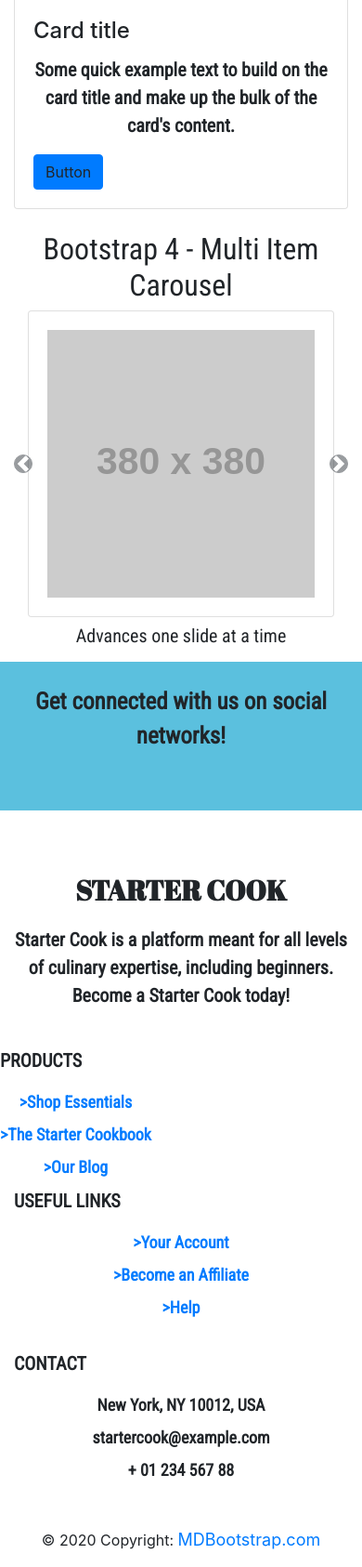
After one commit to Alyssa-rivera/starter-cook, a Flask app: page /how_to in a window 390 px wide. The commit adds this page. Shown: the part 1860-3546 px from the top of the page at 93% size. Run offline with Flask 2, Linux system fonts and the light colour scheme; grey boxes labelled with a size stand in for pictures from a placeholder-image service; some libraries are stand-ins or nearby versions; some web fonts are replaced.

Commit message:
fix the logo

```diff
--- a/app.py
+++ b/app.py
@@ -49,6 +49,10 @@ def homepage():
 def base():
     return render_template('base.html')
 
+@app.route('/how_to')
+def how_to():
+    return render_template('how_to.html')
+
 
 # ________________________________________Routes section API/Learn More________________________________________________________
 import requests
@@ -63,10 +67,6 @@ querystring = {"restaurant_tagcategory_standalone":"10591","lunit":"km","restaur
 app.config['GIPHY_KEY'] = 'https://tripadvisor1.p.rapidapi.com/restaurants/list'
 response = requests.get('https://tripadvisor1.p.rapidapi.com/restaurants/list').json()
 querystring = {"restaurant_tagcategory_standalone":"10591","lunit":"km","restaurant_tagcategory":"10591","limit":"30","restaurant_mealtype":"lobster","currency":"USD","lang":"en_US","location_id":"293919"}
-# <<<<<<< HEAD
-
-# =======
-# >>>>>>> 884455f17ab56d6e1a8fb2a8b677811adfefbe1b
 
 headers = {
     'x-rapidapi-host': "tripadvisor1.p.rapidapi.com",
--- a/templates/base.html
+++ b/templates/base.html
@@ -47,7 +47,7 @@
         <a class="nav-link" href="/community">Community Page</a>
     </li>
     </ul>
-    <img id="logo" src="https://i.ibb.co/MfyxK2h/Screen-Shot-2020-07-29-at-12-33-59-AM.png" alt="starter-cook logo" height="90" width="90">
+    <img id="logo" src="https://i.ibb.co/H2rZGCD/Screen-Shot-2020-07-29-at-12-33-59-AM.png" alt="starter-cook logo" height="90" width="90">
      <a class="navbar-brand" href="#">Starter Cook</a>
   <button class="navbar-toggler" type="button" data-toggle="collapse" data-target="#navbarSupportedContent" aria-controls="navbarSupportedContent" aria-expanded="false" aria-label="Toggle navigation">
     <span class="navbar-toggler-icon"></span>
--- /dev/null
+++ b/templates/how_to.html
@@ -0,0 +1,214 @@
+{% extends "base.html" %}
+
+{% block content %}
+<body>
+    <!--Carousel Wrapper-->
+<div id="multi-item-example" class="carousel slide carousel-multi-item" data-ride="carousel">
+
+  <!--Controls-->
+  <div class="controls-top">
+    <a class="btn-floating" href="#multi-item-example" data-slide="prev"><i class="fas fa-chevron-left"></i></a>
+    <a class="btn-floating" href="#multi-item-example" data-slide="next"><i
+        class="fas fa-chevron-right"></i></a>
+  </div>
+  <!--/.Controls-->
+
+  <!--Indicators-->
+  <ol class="carousel-indicators">
+    <li data-target="#multi-item-example" data-slide-to="0" class="active"></li>
+    <li data-target="#multi-item-example" data-slide-to="1"></li>
+
+  </ol>
+  <!--/.Indicators-->
+
+  <!--Slides-->
+  <div class="carousel-inner" role="listbox">
+
+    <!--First slide-->
+    <div class="carousel-item active">
+
+      <div class="col-md-3" style="float:left">
+       <div class="card mb-2">
+          <img class="card-img-top"
+            src="https://mdbootstrap.com/img/Photos/Horizontal/City/4-col/img%20(60).jpg" alt="Card image cap">
+          <div class="card-body">
+            <h4 class="card-title">Card title</h4>
+            <p class="card-text">Some quick example text to build on the card title and make up the bulk of the
+              card's content.</p>
+            <a class="btn btn-primary">Button</a>
+          </div>
+        </div>
+      </div>
+
+      <div class="col-md-3" style="float:left">
+        <div class="card mb-2">
+          <img class="card-img-top"
+            src="https://mdbootstrap.com/img/Photos/Horizontal/City/4-col/img%20(60).jpg" alt="Card image cap">
+          <div class="card-body">
+            <h4 class="card-title">Card title</h4>
+            <p class="card-text">Some quick example text to build on the card title and make up the bulk of the
+              card's content.</p>
+            <a class="btn btn-primary">Button</a>
+          </div>
+        </div>
+      </div>
+
+      <div class="col-md-3" style="float:left">
+        <div class="card mb-2">
+          <img class="card-img-top"
+            src="https://mdbootstrap.com/img/Photos/Horizontal/City/4-col/img%20(60).jpg" alt="Card image cap">
+          <div class="card-body">
+            <h4 class="card-title">Card title</h4>
+            <p class="card-text">Some quick example text to build on the card title and make up the bulk of the
+              card's content.</p>
+            <a class="btn btn-primary">Button</a>
+          </div>
+        </div>
+      </div>
+
+       <div class="col-md-3" style="float:left">
+       <div class="card mb-2">
+          <img class="card-img-top"
+            src="https://mdbootstrap.com/img/Photos/Horizontal/City/4-col/img%20(60).jpg" alt="Card image cap">
+          <div class="card-body">
+            <h4 class="card-title">Card title</h4>
+            <p class="card-text">Some quick example text to build on the card title and make up the bulk of the
+              card's content.</p>
+            <a class="btn btn-primary">Button</a>
+          </div>
+        </div>
+      </div>
+
+    </div>
+    <!--/.First slide-->
+
+    <!--Second slide-->
+    <div class="carousel-item">
+
+      <div class="col-md-3" style="float:left">
+        <div class="card mb-2">
+          <img class="card-img-top"
+            src="https://mdbootstrap.com/img/Photos/Horizontal/City/4-col/img%20(60).jpg" alt="Card image cap">
+          <div class="card-body">
+            <h4 class="card-title">Card title</h4>
+            <p class="card-text">Some quick example text to build on the card title and make up the bulk of the
+              card's content.</p>
+            <a class="btn btn-primary">Button</a>
+          </div>
+        </div>
+      </div>
+
+      <div class="col-md-3" style="float:left">
+        <div class="card mb-2">
+          <img class="card-img-top"
+            src="https://mdbootstrap.com/img/Photos/Horizontal/City/4-col/img%20(47).jpg" alt="Card image cap">
+          <div class="card-body">
+            <h4 class="card-title">Card title</h4>
+            <p class="card-text">Some quick example text to build on the card title and make up the bulk of the
+              card's content.</p>
+            <a class="btn btn-primary">Button</a>
+          </div>
+        </div>
+      </div>
+
+      <div class="col-md-3" style="float:left">
+        <div class="card mb-2">
+          <img class="card-img-top"
+            src="https://mdbootstrap.com/img/Photos/Horizontal/City/4-col/img%20(48).jpg" alt="Card image cap">
+          <div class="card-body">
+            <h4 class="card-title">Card title</h4>
+            <p class="card-text">Some quick example text to build on the card title and make up the bulk of the
+              card's content.</p>
+            <a class="btn btn-primary">Button</a>
+          </div>
+        </div>
+      </div>
+
+      <div class="col-md-3" style="float:left">
+        <div class="card mb-2">
+          <img class="card-img-top"
+            src="https://mdbootstrap.com/img/Photos/Horizontal/City/4-col/img%20(47).jpg" alt="Card image cap">
+          <div class="card-body">
+            <h4 class="card-title">Card title</h4>
+            <p class="card-text">Some quick example text to build on the card title and make up the bulk of the
+              card's content.</p>
+            <a class="btn btn-primary">Button</a>
+          </div>
+        </div>
+      </div>
+
+    </div>
+    <!--/.Second slide-->
+
+
+
+  </div>
+  <!--/.Slides-->
+
+</div>
+<!--/.Carousel Wrapper-->
+
+
+<!-- //// Different Carousel Cards -->
+<div class="container text-center my-3">
+    <h2 class="font-weight-light">Bootstrap 4 - Multi Item Carousel</h2>
+    <div class="row mx-auto my-auto">
+        <div id="recipeCarousel" class="carousel slide w-100" data-ride="carousel">
+            <div class="carousel-inner w-100" role="listbox">
+                <div class="carousel-item active">
+                    <div class="col-md-4">
+                        <div class="card card-body">
+                            <img class="img-fluid" src="http://placehold.it/380?text=1">
+                        </div>
+                    </div>
+                </div>
+                <div class="carousel-item">
+                    <div class="col-md-4">
+                        <div class="card card-body">
+                            <img class="img-fluid" src="http://placehold.it/380?text=2">
+                        </div>
+                    </div>
+                </div>
+                <div class="carousel-item">
+                    <div class="col-md-4">
+                        <div class="card card-body">
+                            <img class="img-fluid" src="http://placehold.it/380?text=3">
+                        </div>
+                    </div>
+                </div>
+                <div class="carousel-item">
+                    <div class="col-md-4">
+                        <div class="card card-body">
+                            <img class="img-fluid" src="http://placehold.it/380?text=4">
+                        </div>
+                    </div>
+                </div>
+                <div class="carousel-item">
+                    <div class="col-md-4">
+                        <div class="card card-body">
+                            <img class="img-fluid" src="http://placehold.it/380?text=5">
+                        </div>
+                    </div>
+                </div>
+                <div class="carousel-item">
+                    <div class="col-md-4">
+                        <div class="card card-body">
+                            <img class="img-fluid" src="http://placehold.it/380?text=6">
+                        </div>
+                    </div>
+                </div>
+            </div>
+            <a class="carousel-control-prev w-auto" href="#recipeCarousel" role="button" data-slide="prev">
+                <span class="carousel-control-prev-icon bg-dark border border-dark rounded-circle" aria-hidden="true"></span>
+                <span class="sr-only">Previous</span>
+            </a>
+            <a class="carousel-control-next w-auto" href="#recipeCarousel" role="button" data-slide="next">
+                <span class="carousel-control-next-icon bg-dark border border-dark rounded-circle" aria-hidden="true"></span>
+                <span class="sr-only">Next</span>
+            </a>
+        </div>
+    </div>
+    <h5 class="mt-2">Advances one slide at a time</h5>
+</div>
+</body>
+{% endblock %}
--- a/templates/learn_more.html
+++ b/templates/learn_more.html
@@ -1,8 +1,8 @@
 {% extends "base.html" %}
 
-{% block content %}
+{% block title %}Welcome to Recipe Search!{% endblock %}
     <body>
-
+  {% block content %}
   <h2>Welcome to Learn More Page</h2>
      <p>Want to try out the recipe before making it! Yes! We Got you!</p>
         <p>We have the best restaurant recommendations just for you!</p>
@@ -25,4 +25,5 @@
     form{
         text-align: center;
     }
+</style>
 {% endblock %}
--- a/templates/search.html
+++ b/templates/search.html
@@ -1,6 +1,7 @@
 {% extends "base.html" %}
+{% block title %}Welcome to Recipe Search!{% endblock %}
+{% block content %}
 
-{% block content %}
 <title>Recipe Searcher</title>
 <center>
   <h2 style="padding-top: 3%;">
```
Also changed, not shown: model.py (+12 -1 lines), templates/community.html (+4 -5 lines).
